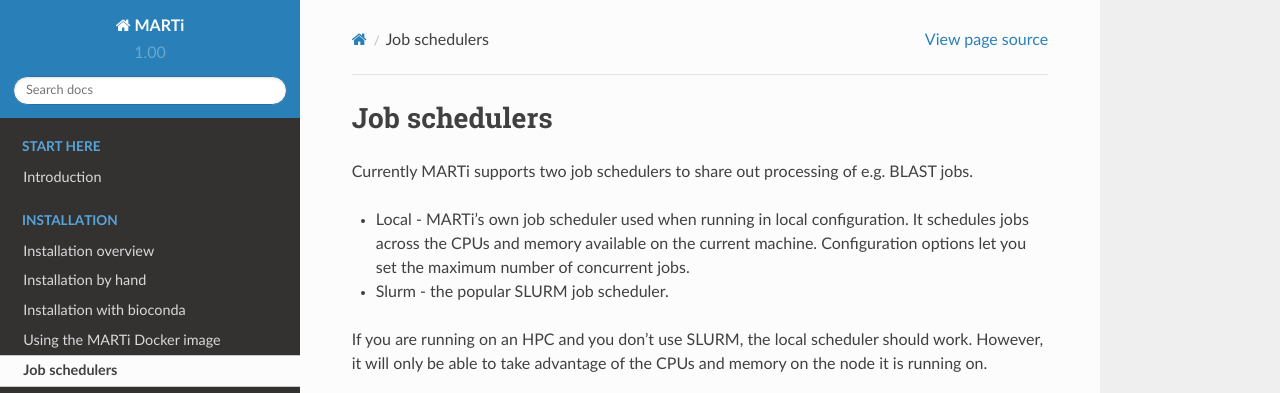
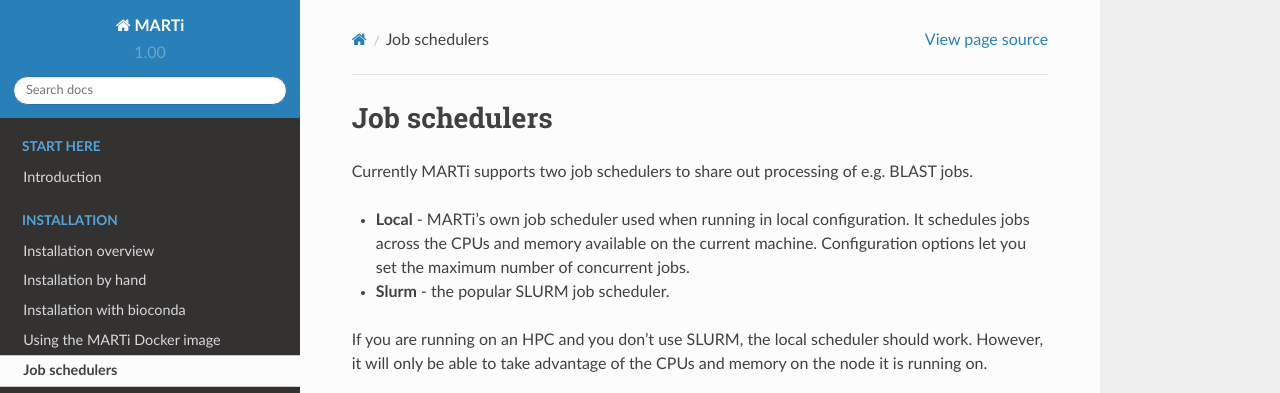
Before and after one commit to richardmleggett/MARTi, a Sphinx documentation site: the page built from docs/source/jobschedulers.rst, in a window 1280 px wide. Shown: the top 393 px of the page. Built offline with Sphinx 7.4.7 and the Read the Docs theme 2.0.0, drawn with Linux system fonts in a browser that asks for light colours; formulas are drawn with MathJax 3.

Commit message:
Doc updates

```diff
--- a/docs/source/installation.rst
+++ b/docs/source/installation.rst
@@ -14,9 +14,9 @@
 
 Because MARTi makes use of a number of other tools (e.g. BLAST, Centrifuge etc.), there are a few dependencies that need to be installed. So we've tried to make this as simole as possible by offering a number of different ways of installing depending on what you're comfortable with:
 
-* :ref:`installationbyhand` from the GitHub repository
-* :ref:`installationbioconda`
-* :ref:`docker`
+* ** :ref:`installationbyhand` ** from the GitHub repository
+* ** :ref:`installationbioconda`**
+* ** :ref:`docker` **
 
 Click on each of the links above to access the instructions for that method.
 
--- a/docs/source/jobschedulers.rst
+++ b/docs/source/jobschedulers.rst
@@ -5,8 +5,8 @@
 
 Currently MARTi supports two job schedulers to share out processing of e.g. BLAST jobs.
 
-* Local - MARTi's own job scheduler used when running in local configuration. It schedules jobs across the CPUs and memory available on the current machine. Configuration options let you set the maximum number of concurrent jobs.
-* Slurm - the popular SLURM job scheduler.
+* **Local** - MARTi's own job scheduler used when running in local configuration. It schedules jobs across the CPUs and memory available on the current machine. Configuration options let you set the maximum number of concurrent jobs.
+* **Slurm** - the popular SLURM job scheduler.
 
 If you are running on an HPC and you don't use SLURM, the local scheduler should work. However, it will only be able to take advantage of the CPUs and memory on the node it is running on.
 
```
